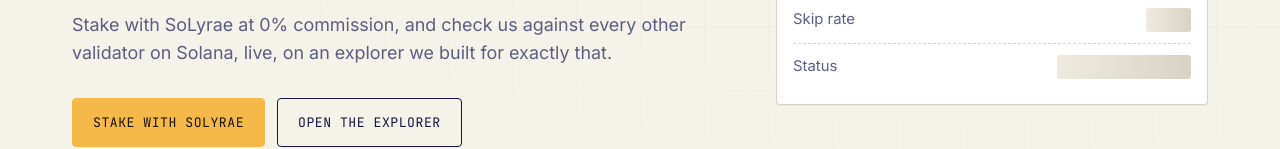
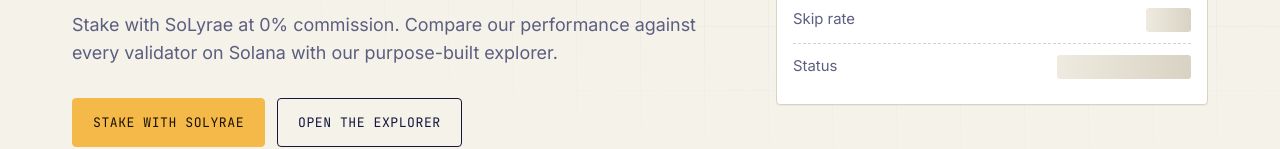
Before and after one commit to SoLyrae/SoLyrae-site, a plain HTML site: page site/index.html in a window 1280 px wide. Shown: the part 423-572 px from the top of the page. Drawn offline with Linux system fonts and the light colour scheme; no server answers.

Commit message:
Add files via upload

```diff
--- a/site/index.html
+++ b/site/index.html
@@ -32,7 +32,7 @@
     <div>
       <span class="kicker">Solana validator &middot; Frankfurt</span>
       <h1>Making it easier for everyone to <em>secure</em> Solana.</h1>
-      <p class="lead">Stake with SoLyrae at <span data-k="comm">0%</span> commission, and check us against every other validator on Solana, live, on an explorer we built for exactly that.</p>
+      <p class="lead">Stake with SoLyrae at <span data-k="comm">0%</span> commission. Compare our performance against every validator on Solana with our purpose-built explorer.</p>
       <div class="cta"><a class="btn btn-fill" href="#stake">Stake with SoLyrae</a><a class="btn" href="explorer.html">Open the explorer</a></div>
     </div>
     <div class="chart">
```
